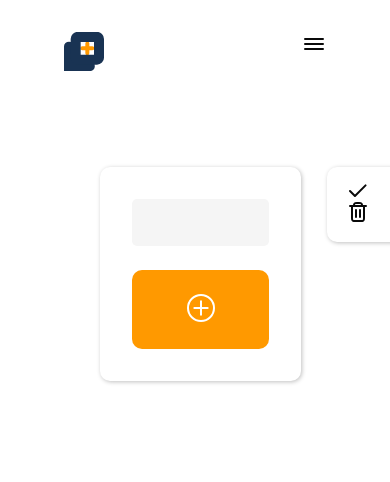
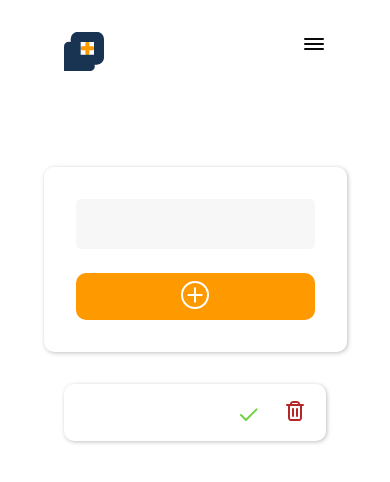
Before and after one commit to tmiia/react-todolist, a React (Create React App) app: page / in a window 390 px wide. Both pictures are taken after a click on the button 200 px from the left and 309 px from the top of the page. Shown: the top 482 px of the page. Built offline with nearby package versions, Linux system fonts and the light colour scheme.

Commit message:
style : responsive

```diff
--- a/src/App.css
+++ b/src/App.css
@@ -42,6 +42,7 @@ main{
   background: #FF9900;
   border: none;
   border-radius: 10px;
+  cursor: pointer;
 }
 .list{
   display: flex;
@@ -64,12 +65,53 @@ main{
 
   transition: .3s ease-in-out;
 }
-.task button {
+.task__text{
+  font-size: 1rem;
+  color: #112033;
+  opacity: 0.8;
+}
+.task .task__action {
   border: none;
   background-color: transparent;
   cursor: pointer;
+  transition: stroke .3s ease-in-out;
+}
+.task__action.delete path{
+  stroke: #b52727;
+}
+.task__action.check path{
+  stroke: #72d145;
+}
+.task__action.check{
+  margin-right: 1rem;
 }
 .task.ischecked{
-  background-color: #d5dadf;
-  color: #9d9d9d;
+  background-color: #f4f5f6;
 }
+.task.ischecked .task__text.label{
+  color: #c6cbd2;
+}
+.task.ischecked path{
+  stroke: #d9dcdf;
+}
+.task.ischecked .task__action.delete path{
+  stroke: #ddd4d4;
+}
+
+@media screen and (max-width: 900px) {
+  main{
+    flex-direction: column;
+  }
+  .addTask .taskForm{
+    width: 100%;
+  }
+  .list{
+    margin-top: 2rem;
+  }
+  .task{
+    min-width: calc(100% - 2rem);
+  }
+  .addTask .taskForm button{
+    padding: 0.5rem;
+  }
+}
--- a/src/App.js
+++ b/src/App.js
@@ -50,13 +50,13 @@ function App() {
       <main>
         <div className='addTask'>
           <div className='taskForm'>
-            <input type="text" name="task" id="task" onChange={handleChange} />
-            <button onClick={addTask}><img src='/icons/add_btn.svg'/></button>
+            <input className='task__text' type="text" name="task" id="task" onChange={handleChange} />
+            <button className='task__add-btn' onClick={addTask}><img src='/icons/add_btn.svg'/></button>
           </div>
         </div>
 
         <div className='list'>
-          {todolist.map((task)=>{
+          {todolist.length === 0 ? <span className="task__text">Vous n'avez pas encore de tâches</span> : todolist.map((task)=>{
             return(
               <Task taskName={task.taskName} id={task.id} isCheck={task.isCheck} deleteTask={deleteTask} updateTask={updateTask} />
             );
--- a/src/Task.js
+++ b/src/Task.js
@@ -1,10 +1,10 @@
 export const Task = (props) =>{
   return(
   <div className={props.isCheck ? "task ischecked" : "task"} >
-    <span> {props.taskName} </span>
+    <span className="task__text label"> {props.taskName} </span>
     <div className="action">
-      <button onClick={()=>{props.updateTask(props.id)}}><img src='/icons/check_btn.svg'/></button>
-      <button onClick={()=>{props.deleteTask(props.id)}}><img src='/icons/trash_btn.svg'/></button>
+      <button onClick={()=>{props.updateTask(props.id)}} className="task__action check"><svg width="18" height="13" viewBox="0 0 18 13" fill="none" xmlns="http://www.w3.org/2000/svg"> <path d="M1 7L5.94975 11.9497L16.5572 1.34326" stroke="#0A0A0A" stroke-width="2" stroke-linecap="round" stroke-linejoin="round"/></svg></button>
+      <button onClick={()=>{props.deleteTask(props.id)}} className="task__action delete"><svg width="18" height="20" viewBox="0 0 18 20" fill="none" xmlns="http://www.w3.org/2000/svg"><path d="M11 8V15M7 8V15M3 4V15.8C3 16.9201 3 17.4798 3.21799 17.9076C3.40973 18.2839 3.71547 18.5905 4.0918 18.7822C4.5192 19 5.07899 19 6.19691 19H11.8031C12.921 19 13.48 19 13.9074 18.7822C14.2837 18.5905 14.5905 18.2839 14.7822 17.9076C15 17.4802 15 16.921 15 15.8031V4M3 4H5M3 4H1M5 4H13M5 4C5 3.06812 5 2.60241 5.15224 2.23486C5.35523 1.74481 5.74432 1.35523 6.23438 1.15224C6.60192 1 7.06812 1 8 1H10C10.9319 1 11.3978 1 11.7654 1.15224C12.2554 1.35523 12.6447 1.74481 12.8477 2.23486C12.9999 2.6024 13 3.06812 13 4M13 4H15M15 4H17" stroke="#0A0A0A" stroke-width="2" stroke-linecap="round" stroke-linejoin="round"/></svg></button>
     </div>
   </div>
   );
```
Also changed, not shown: src/test.html (added).
